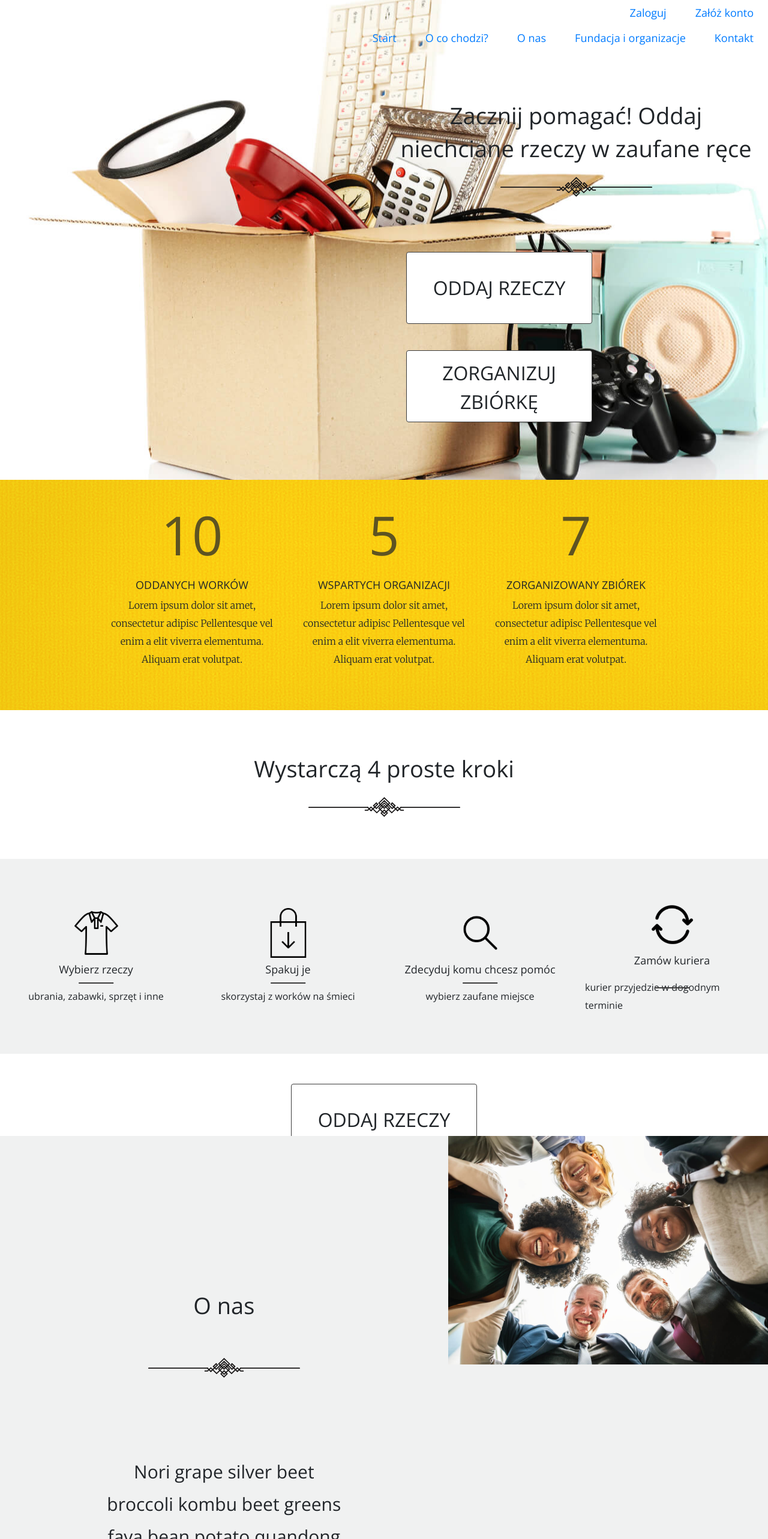
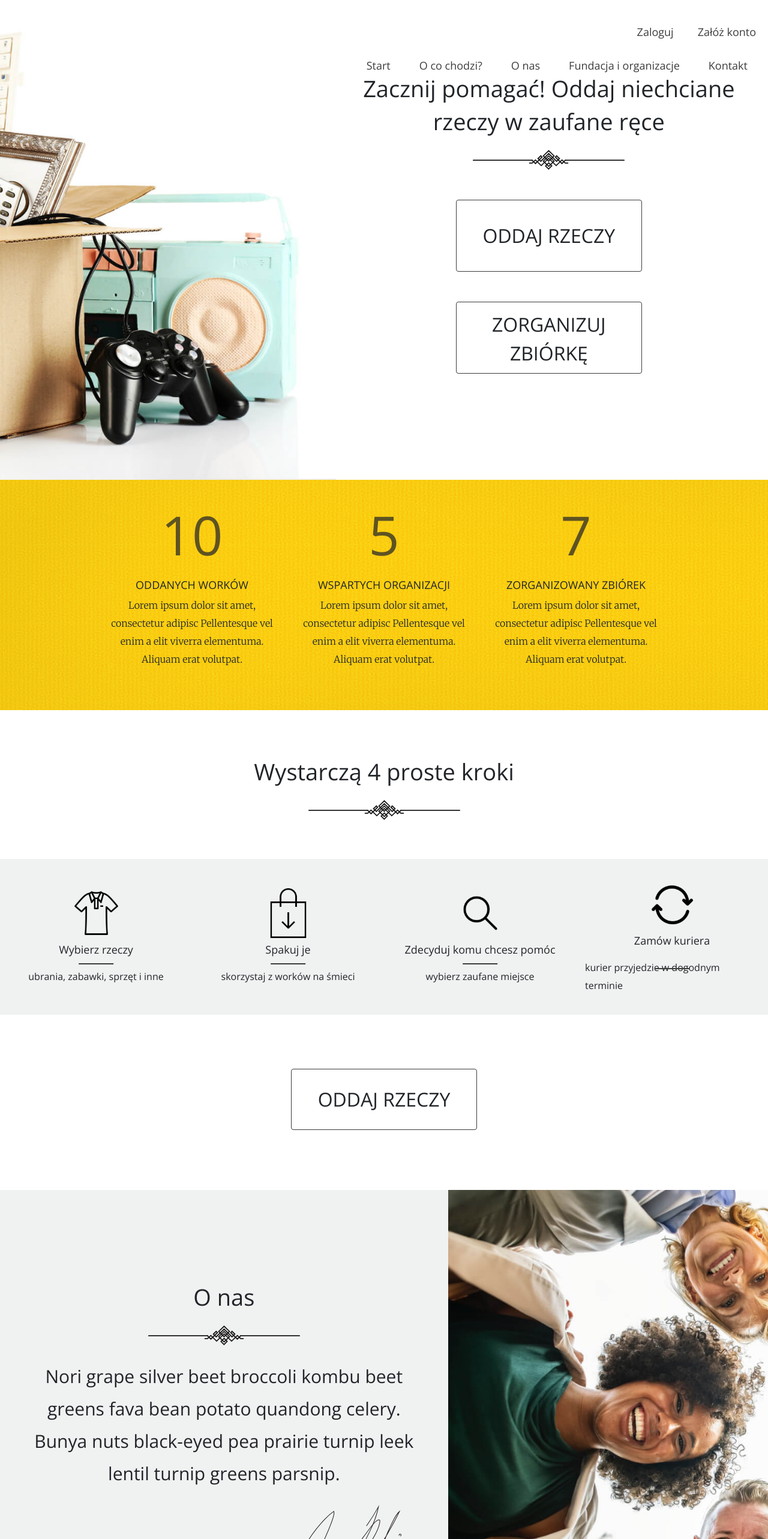
Before and after one commit to kamila-pie/oddam-w-dobre-rece, a React (Create React App) app in the folder myapp/: page / in a window 1280 px wide. Shown: the top 2566 px of the page at 60% size. Built offline with nearby package versions, Linux system fonts and the light colour scheme.

Commit message:
fixing HomeMain section

```diff
--- a/myapp/src/components/HomeAboutUs.js
+++ b/myapp/src/components/HomeAboutUs.js
@@ -18,8 +18,8 @@ const HomeAboutUs = () => {
                         <img className={'signature'} src={signature} alt={'signature'}/>
                     </div>
                 </Col>
-                <Col sm={5}>
-                    <img src={people} className={'peopleImg'} alt={'people'}/>
+                <Col className={'peopleImg'} sm={5}>
+                    {/*<img src={people}  alt={'people'}/>*/}
                 </Col>
             </Row>
         </section>
--- a/myapp/src/components/HomeLogin.js
+++ b/myapp/src/components/HomeLogin.js
@@ -1,8 +1,9 @@
 import React from 'react';
+import {Link} from "react-router-dom";
 
 const HomeLogin = () => {
     return (
-            <li className={'navEl'}><a href={'/logowanie'}>Zaloguj</a></li>
+            <li className={'navEl navListAuthEl'}><Link to={'/logowanie'}>Zaloguj</Link></li>
     )
 }
 
--- a/myapp/src/components/HomeMain.js
+++ b/myapp/src/components/HomeMain.js
@@ -1,18 +1,18 @@
 import React from "react";
 import TitleDecor from "./TitleDecor";
 import Button from "./Button";
-import {Col} from "react-bootstrap";
 import HomeHeader from "./HomeHeader";
 
 const HomeMain = () => {
     return (
-        <section className={'homeSection homeContainer'}>
-            <HomeHeader/>
-            <Col sm={6} className={'homeMain'}>
-                <TitleDecor text={'Zacznij pomagać! Oddaj niechciane rzeczy w zaufane ręce'}/>
+        <section className={'homeSection'}>
+            <div className={'homeBg'}/>
+            <div className={'homeMain'}>
+                <HomeHeader/>
+                <TitleDecor text={'Zacznij pomagać! Oddaj niechciane rzeczy w zaufane ręce'} />
                 <Button text={'ODDAJ RZECZY'}/>
                 <Button text={'ZORGANIZUJ ZBIÓRKĘ'}/>
-            </Col>
+            </div>
         </section>
     )
 }
--- a/myapp/src/components/HomeRegister.js
+++ b/myapp/src/components/HomeRegister.js
@@ -1,9 +1,9 @@
 import React from 'react';
-//import {Link} from "react-router-dom"; //gdzie mają być dokładniue zrobione te Linki?
+import {Link} from "react-router-dom";
 
 const HomeRegister = () => {
     return (
-            <li className={'navEl'}><a href={'/rejestracja'}>Załóż konto</a></li>
+            <li className={'navEl navListAuthEl'}><Link to={'/rejestracja'}>Załóż konto</Link></li>
     )
 }
 
--- a/myapp/src/components/HomeSteps.js
+++ b/myapp/src/components/HomeSteps.js
@@ -1,6 +1,5 @@
 import React from 'react';
 import {Col, Row} from "react-bootstrap";
-import decor from "../assets/Decoration.svg";
 import icon1 from "../assets/Icon-1.svg";
 import icon2 from "../assets/Icon-2.svg";
 import icon3 from "../assets/Icon-3.svg";
--- a/myapp/src/scss/elements/_base.scss
+++ b/myapp/src/scss/elements/_base.scss
@@ -27,10 +27,10 @@ p {
   background: #fff;
   border: 0.75px solid $color-secondary;
   box-sizing: border-box;
-  font-weight: 300;
+  font-weight: lighter;
   font-size: 2rem;
   padding: 13px;
-  margin: 22px;
+  margin: 11px;
 }
 
 .row {
--- a/myapp/src/scss/elements/_header.scss
+++ b/myapp/src/scss/elements/_header.scss
@@ -9,6 +9,7 @@
   align-items: center;
   cursor: pointer;
 }
+
 .navEl {
   display: flex;
   justify-content: center;
@@ -16,16 +17,27 @@
   height: 42px;
   padding: 9px 24px;
   color: $color-secondary;
-  font-size: 18px;
   &:hover {
     //transition: background-color .5s;
     border: 1px solid $color-secondary;
   }
-  a {
+  a, Link {
     text-decoration: none;
+    color: $color-secondary;
+    font-size: 18px;
   }
 }
 
 .navListAuth {
   font-size: 14px;
+  margin-bottom: 17px;
+  .navListAuthEl {
+    height: 36px;
+    padding: 9px 10px;
+    margin: 35px 0 0 20px;
+    &:hover {
+      transition: .4s;
+      border: 1px solid $color-accent;
+    }
+  }
 }
--- a/myapp/src/scss/elements/_home.scss
+++ b/myapp/src/scss/elements/_home.scss
@@ -1,29 +1,20 @@
-.homeContainer {
-  background-image: url("../../assets/Home-Hero-Image.jpg");
-  background-position: left center;
-  background-repeat: no-repeat;
-  left: -50px;
+.homeSection {
+  display: flex;
   height: 100vh;
-  display: flex;
-  flex-direction: column;
 }
 
-
-.decorMain {
-  justify-content: center;
-  margin: 25px 0 65px;
+.homeBg {
+  background-image: url("../../assets/Home-Hero-Image.jpg");
+  background-size: cover;
+  background-position: right;
+  overflow: hidden;
+  background-repeat: no-repeat;
+  width: 800px;
 }
 
 .homeMain {
-  margin: 0 0 0 auto;
-}
-
-
-.homeMainRow {
-  justify-content: flex-end;
-  height: calc(10vh - 100px);
-  margin: 210px 0 270px;
-
+  text-align: center;
+  padding-right: 10px;
 }
 
 .homeThreeCol {
@@ -49,30 +40,24 @@
 }
 
 .stepsSection {
-  height: 80vh;
+  height: 100vh;
+  display: flex;
+  flex-direction: column;
+  align-content: space-around;
+  padding: 50px 0;
+}
 
-  .btn {
+.btn {
     text-align: center;
     display: block;
     margin: 50px auto;
   }
-}
-
-.stepsRowHeader {
-  flex-direction: column;
-  justify-content: center;
-  align-items: center;
-  margin: 60px 0 45px;
-
-  .decor {
-    padding-top: 30px;
-  }
-}
 
 .stepsRowIcons {
   background-color: $color-primary;
   height: 325px;
   align-items: center;
+  margin: 40px 0;
 
   .col {
     display: flex;
@@ -97,7 +82,6 @@
         left: 50%;
         transform: translateX(-50%);
       }
-
     }
   }
 }
@@ -116,30 +100,29 @@
 
 .aboutWrapper {
   width: 100%;
+  height: 100vh;
   justify-content: center;
   align-items: center;
   display: flex;
   flex-direction: column;
-  padding: 185px 150px;
-
-  .decor {
-    padding: 40px 0 60px 0;
-  }
 
   .aboutPar {
     font-size: 30px;
     line-height: 54px;
     text-align: center;
+    width: 660px;
   }
 
   .signature {
-    margin-right: 150px;
-    float: right;
+    margin: 25px 0 0 450px;
   }
 }
 
 .peopleImg {
+  background-image: url("../../assets/People.jpg");
   background-size: cover;
-  object-fit: cover;
+  background-position: left;
+  overflow: hidden;
+  background-repeat: no-repeat;
   width: 100%;
 }
--- a/myapp/src/scss/elements/_titleDecor.scss
+++ b/myapp/src/scss/elements/_titleDecor.scss
@@ -1,6 +1,6 @@
 .titleWrapper {
   text-align: center;
-  margin: 70px auto;
+  margin: 25px auto;
   h1 {
     margin-bottom: 20px;
   }
```
